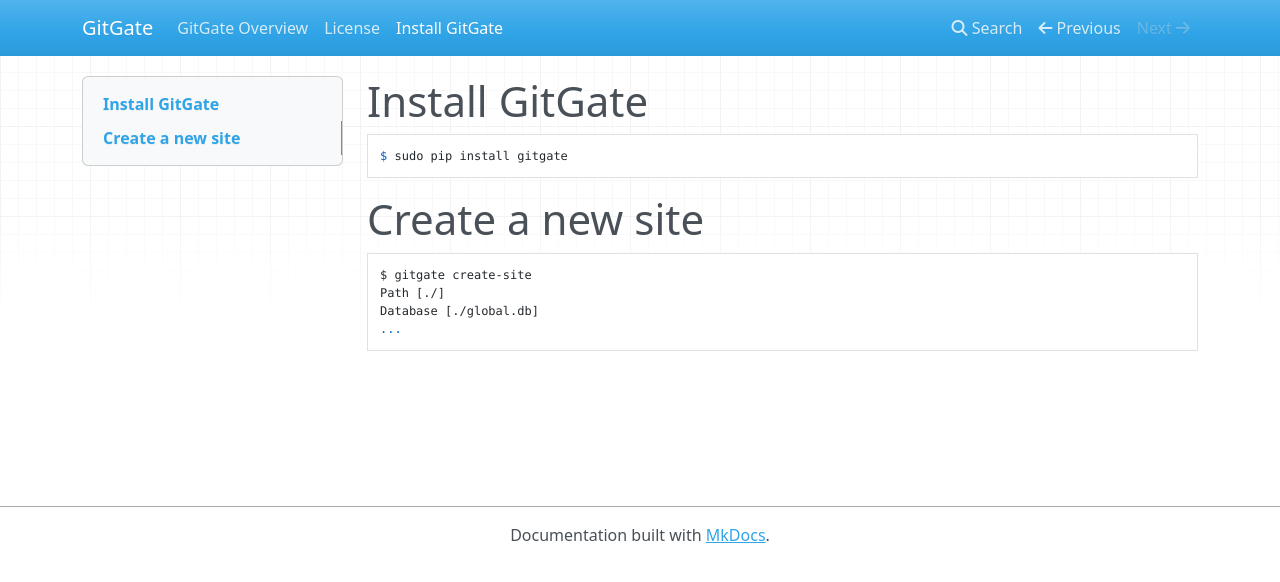
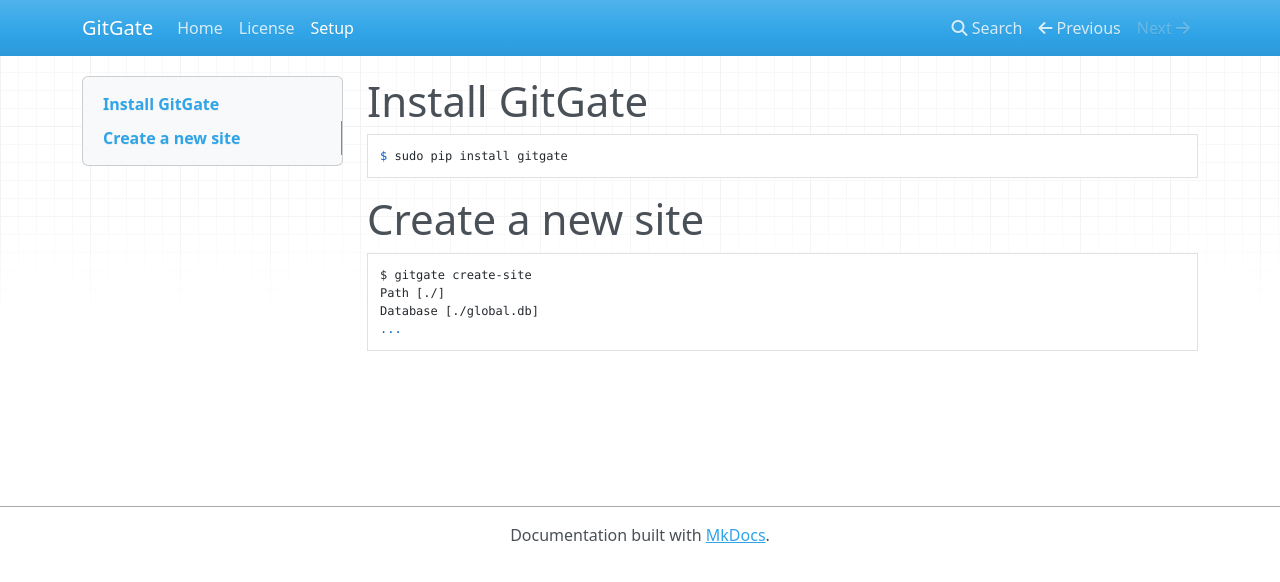
Before and after one commit to nullism/gitgate, an MkDocs documentation site: the page built from docs/setup.md, in a window 1280 px wide. Shown: the top 582 px of the page. Built offline with MkDocs 1.6.1, drawn with Linux system fonts in a browser that asks for light colours; nearby versions of some CDN libraries; old or Windows-style settings are respelled for this version of MkDocs.

Commit message:
Updated documentation

```diff
--- a/mkdocs.yml
+++ b/mkdocs.yml
@@ -1 +1,5 @@
 site_name: GitGate
+pages:
+- [index.md, Home]
+- [license.md, License]
+- [setup.md, Setup]
```
